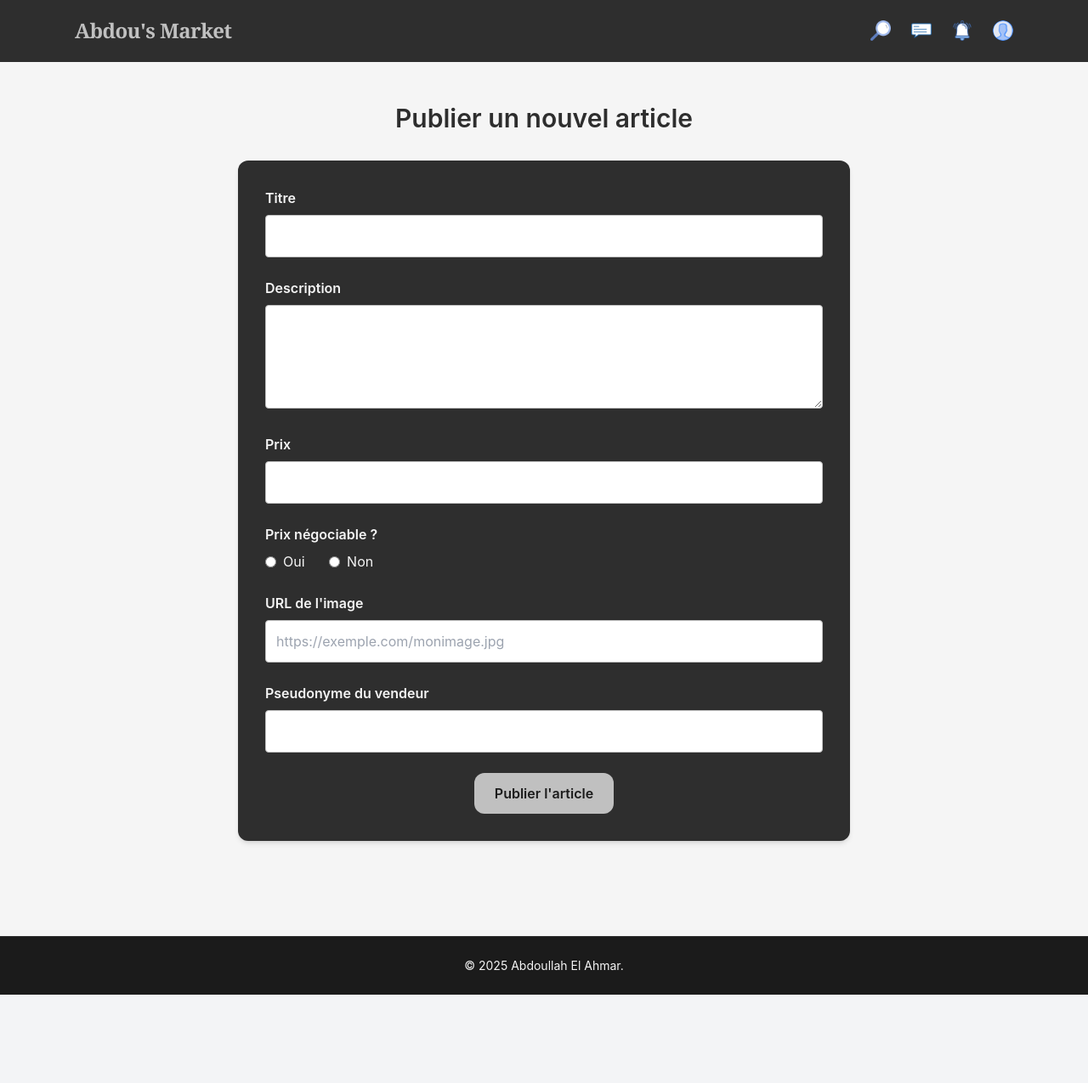
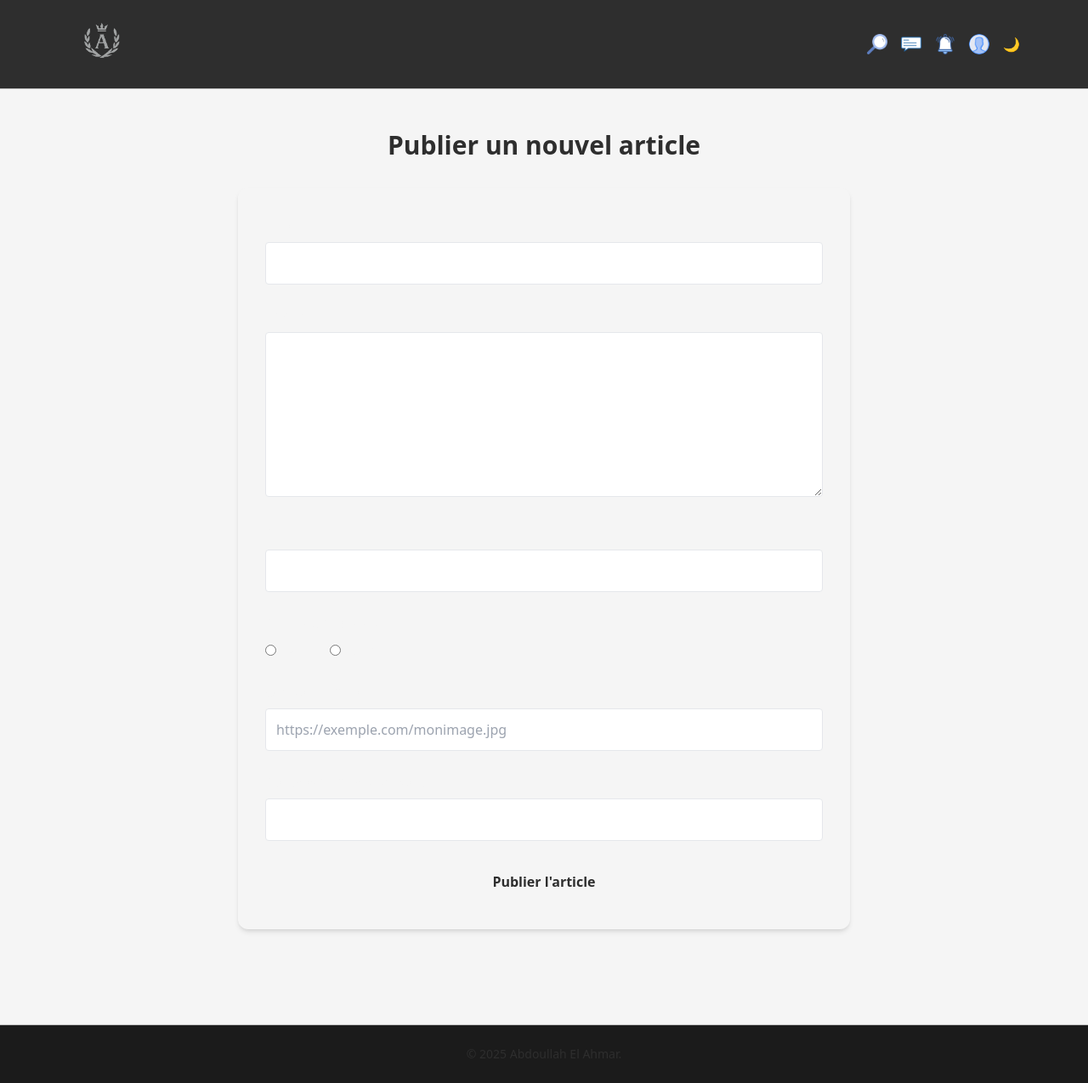
Before and after one commit to Abdoullah0055/a25_site_web_app_web, a PHP site: page /publier.php in a window 1280 px wide. Shown: the whole page at 85% size. Before the commit the page ends 1171 px from the top, so only its background shows below. Run offline with PHP 8.4, Linux system fonts and the light colour scheme; some libraries are stand-ins or nearby versions.

Commit message:
debut ajout theme sombre et theme clair

```diff
--- a/src/include/formulairePublier.php
+++ b/src/include/formulairePublier.php
@@ -1,61 +1,60 @@
 <!-- Formulaire pour publier un article -->
 <div class="max-w-3xl mx-auto px-6 py-12">
-    <h1 class="text-3xl font-semibold mb-8 text-anthracite text-center">Publier un nouvel article</h1>
+    <h1 class="text-3xl font-semibold mb-8 text-center">Publier un nouvel article</h1>
 
-    <form action="include/ajouterPosteAuCSV.php" method="POST" class="bg-anthracite p-8 rounded-xl shadow-md">
+    <form action="include/ajouterPosteAuCSV.php" method="POST" class="p-8 rounded-xl shadow-md">
         <!-- Titre -->
         <div class="mb-6">
-            <label for="titre" class="block text-light font-semibold mb-2">Titre</label>
+            <label for="titre" class="block font-semibold mb-2">Titre</label>
             <input type="text" id="titre" name="titre" required minlength="1" maxlength="50"
-                class="w-full p-3 rounded border border-silver focus:outline-none focus:ring-2 focus:ring-silver">
+                class="w-full p-3 rounded border focus:outline-none focus:ring-2">
         </div>
 
         <!-- Description -->
         <div class="mb-6">
-            <label for="description" class="block text-light font-semibold mb-2">Description</label>
-            <textarea id="description" name="description" rows="4" required minlength="10" maxlength="500"
-                class="w-full p-3 rounded border border-silver focus:outline-none focus:ring-2 focus:ring-silver"></textarea>
+            <label for="description" class="block font-semibold mb-2">Description</label>
+            <textarea id="description" name="description" rows="7" required minlength="10" maxlength="500"
+                class="w-full p-3 rounded border focus:outline-none focus:ring-2"></textarea>
         </div>
 
         <!-- Prix -->
         <div class="mb-6">
-            <label for="prix" class="block text-light font-semibold mb-2">Prix</label>
+            <label for="prix" class="block font-semibold mb-2">Prix</label>
             <input type="number" id="prix" name="prix" step="0.01" required min="0" max="1000000"
-                class="w-full p-3 rounded border border-silver focus:outline-none focus:ring-2 focus:ring-silver">
+                class="w-full p-3 rounded border focus:outline-none focus:ring-2">
         </div>
 
         <!-- Négociable -->
         <div class="mb-6">
-            <span class="block text-light font-semibold mb-2">Prix négociable ?</span>
+            <span class="block font-semibold mb-2">Prix négociable ?</span>
             <label class="inline-flex items-center mr-6">
                 <input type="radio" name="negociable" value="oui" required class="mr-2">
-                <span class="text-light">Oui</span>
+                <span>Oui</span>
             </label>
             <label class="inline-flex items-center">
                 <input type="radio" name="negociable" value="non" required class="mr-2">
-                <span class="text-light">Non</span>
+                <span>Non</span>
             </label>
         </div>
 
         <!-- URL de l'image -->
         <div class="mb-6">
-            <label for="image" class="block text-light font-semibold mb-2">URL de l'image</label>
+            <label for="image" class="block font-semibold mb-2">URL de l'image</label>
             <input type="url" id="image" name="image"
-                class="w-full p-3 rounded border border-silver focus:outline-none focus:ring-2 focus:ring-silver"
+                class="w-full p-3 rounded border focus:outline-none focus:ring-2"
                 placeholder="https://exemple.com/monimage.jpg">
         </div>
 
         <!-- Pseudonyme du vendeur -->
         <div class="mb-6">
-            <label for="vendeur" class="block text-light font-semibold mb-2">Pseudonyme du vendeur</label>
+            <label for="vendeur" class="block font-semibold mb-2">Pseudonyme du vendeur</label>
             <input type="text" id="vendeur" name="vendeur" required minlength="2" maxlength="20"
-                class="w-full p-3 rounded border border-silver focus:outline-none focus:ring-2 focus:ring-silver">
+                class="w-full p-3 rounded border focus:outline-none focus:ring-2">
         </div>
 
         <!-- Bouton soumettre -->
         <div class="text-center">
-            <button type="submit"
-                class="bg-silver text-blacklux font-semibold px-6 py-3 rounded-xl hover:bg-anthracite hover:text-light transition">
+            <button type="submit" class="font-semibold px-6 py-3 rounded-xl transition">
                 Publier l'article
             </button>
         </div>
--- a/src/include/nav.php
+++ b/src/include/nav.php
@@ -1,9 +1,22 @@
-<div class="max-w-6xl mx-auto px-6 py-5 flex justify-between items-center">
-  <!-- Logo / Titre -->
-  <h1 class="text-2xl font-serif font-bold text-silver tracking-tight">Abdou's Market</h1>
+<?php
+if (isset($_POST['theme_toggle'])) {
+  $theme = $_COOKIE['theme'] ?? 'clair';
+  $theme = $theme === 'clair' ? 'dark' : 'clair';
+  setcookie('theme', $theme, time() + 60 * 60 * 24 * 30, '/');
+  $_COOKIE['theme'] = $theme;
+  header("Location: " . $_SERVER['PHP_SELF']);
+  exit;
+}
+?>
 
-  <!-- Icônes -->
-  <div class="flex items-center space-x-6">
+<div class="max-w-6xl mx-auto px-4 py-3 flex justify-between items-center">
+  <!-- Logo cliquable -->
+  <a href="index.php" class="flex items-center space-x-3 hover:opacity-90 transition">
+    <img src="images/elegant-logo-site.png" alt="Logo du site" class="w-[5rem] h-[5rem]">
+  </a>
+
+  <!-- Icônes + bouton thème -->
+  <div class="flex items-center space-x-4">
     <a href="#" class="hover:opacity-80 transition">
       <img src="images/icones/icone-loupe.png" alt="Recherche" class="w-6 h-6">
     </a>
@@ -16,5 +29,15 @@
     <a href="#" class="hover:opacity-80 transition">
       <img src="images/icones/icone-profile.png" alt="Profil" class="w-6 h-6 rounded-full">
     </a>
+
+    <!-- Bouton thème -->
+    <form method="POST">
+      <button type="submit" name="theme_toggle">
+        <?php
+        $theme = $_COOKIE['theme'] ?? 'clair';
+        echo $theme === 'clair' ? '🌙' : '☀️';
+        ?>
+      </button>
+    </form>
   </div>
 </div>
--- a/src/publier.php
+++ b/src/publier.php
@@ -6,30 +6,17 @@
     <meta name="viewport" content="width=device-width, initial-scale=1.0">
     <title>Publier un article - Abdou's Market</title>
     <script src="https://cdn.tailwindcss.com"></script>
-    <script>
-        tailwind.config = {
-            theme: {
-                extend: {
-                    colors: {
-                        light: "#F5F5F5",
-                        silver: "#C0C0C0",
-                        anthracite: "#2E2E2E",
-                        blacklux: "#1B1B1B"
-                    },
-                    fontFamily: {
-                        sans: ["Inter", "Helvetica", "Arial", "sans-serif"],
-                        serif: ["Georgia", "serif"]
-                    }
-                }
-            }
-        }
-    </script>
+    <?php
+    $theme = $_COOKIE['theme'] ?? 'clair';
+    $cssFile = $theme === 'dark' ? 'css/theme-sombre.css' : 'css/theme-clair.css';
+    ?>
+    <link rel="stylesheet" href="<?= $cssFile ?>">
 </head>
 
-<body class="bg-light text-anthracite font-sans m-0 p-0">
+<body class="font-sans m-0 p-0">
 
     <!-- Nav -->
-    <nav class="bg-anthracite border-b border-anthracite">
+    <nav class="border-b">
         <?php include "include/nav.php"; ?>
     </nav>
 
@@ -37,7 +24,7 @@
     <?php include "include/formulairePublier.php"; ?>
 
     <!-- Footer -->
-    <footer class="bg-blacklux border-t border-anthracite mt-16">
+    <footer class="border-t mt-16">
         <?php include "include/footer.php"; ?>
     </footer>
 
--- /dev/null
+++ b/src/theme-clair.css
@@ -0,0 +1,50 @@
+/* Couleurs principales pour le thème clair */
+:root {
+    --color-light: #F5F5F5;      /* fond clair */
+    --color-silver: #C0C0C0;     /* accents métalliques */
+    --color-anthracite: #2E2E2E; /* gris foncé élégant */
+    --color-blacklux: #1B1B1B;   /* noir profond */
+}
+
+/* Body et texte principal */
+body {
+    background-color: var(--color-light);
+    color: var(--color-anthracite);
+}
+
+/* Navigation */
+nav {
+    background-color: var(--color-anthracite);
+    border-color: var(--color-silver);
+}
+
+/* Footer */
+footer {
+    background-color: var(--color-blacklux);
+    border-color: var(--color-silver);
+}
+
+/* Titres principaux */
+h1, h2, h3, h4, h5, h6 {
+    color: var(--color-anthracite);
+}
+
+/* Labels et textes des formulaires */
+label, span {
+    color: var(--color-light);
+}
+
+/* Boutons */
+button {
+    background-color: var(--color-anthracite);
+    color: var(--color-light);
+    border: none;
+}
+
+/* Liens et hover */
+a {
+    color: var(--color-anthracite);
+}
+a:hover {
+    opacity: 0.8;
+}
```
Also changed, not shown: src/index.php (+8 -26 lines), src/theme-sombre.css (added, +50 -0 lines), src/images/elegant-logo-site.png (added).
